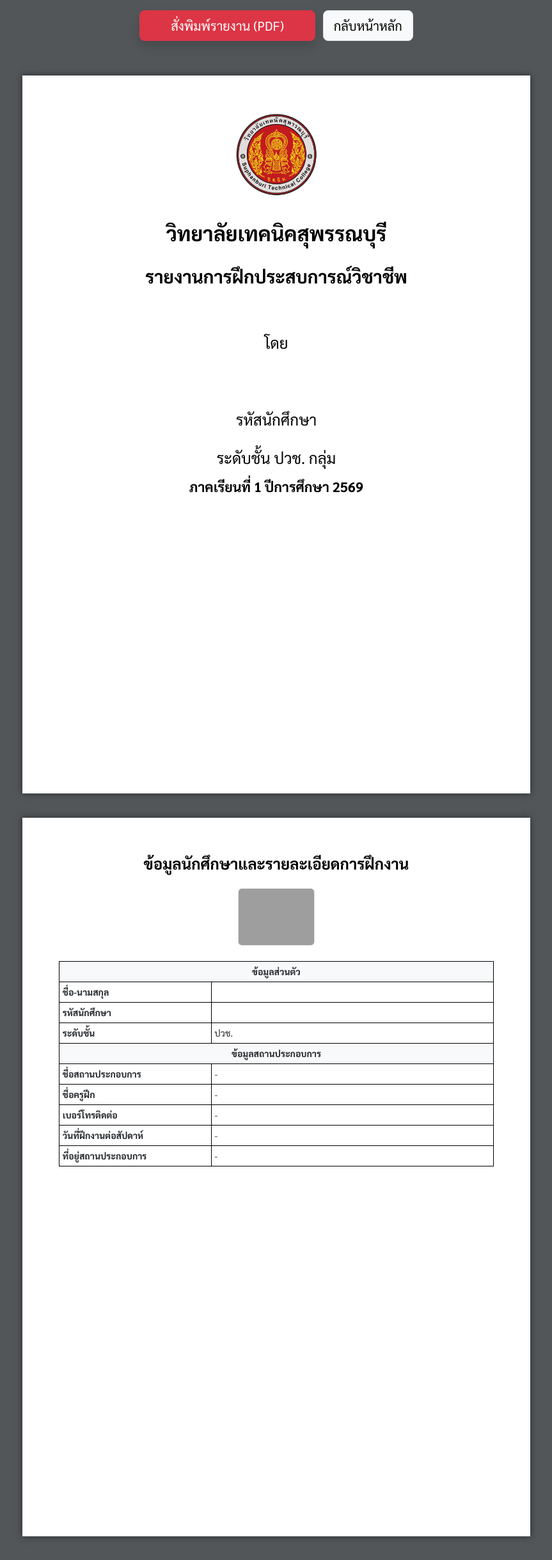
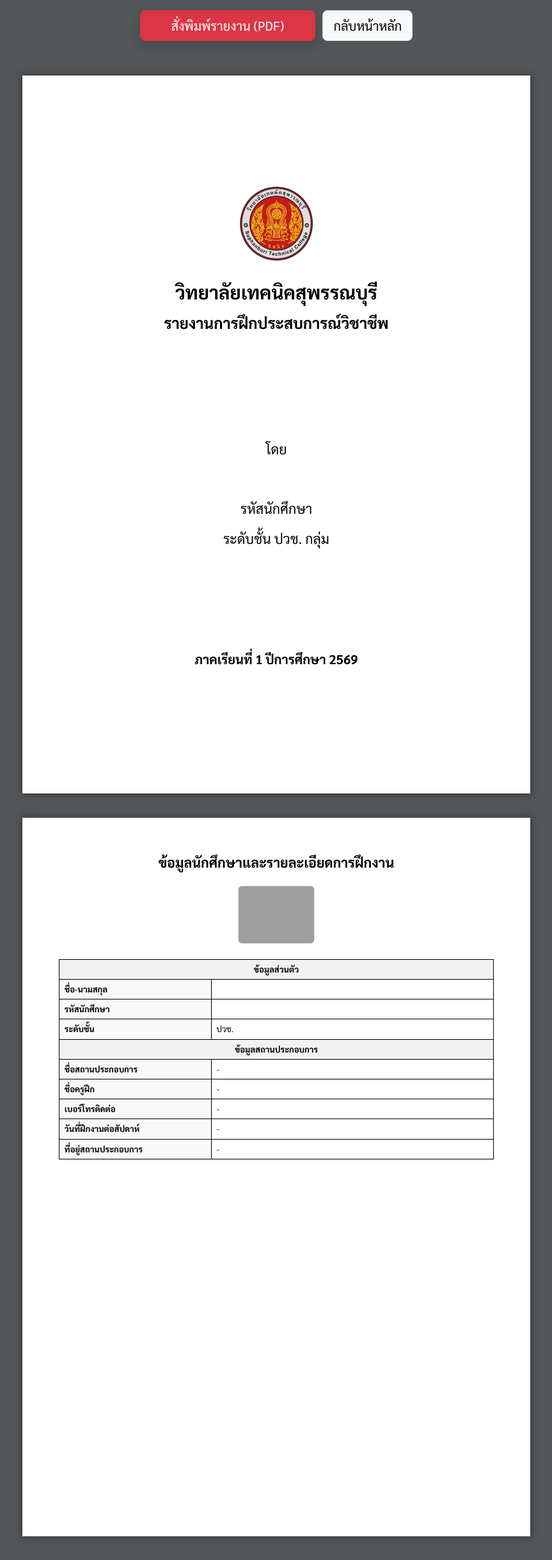
Before and after one commit to shellclub/stc-edvt, a PHP site: page /print_report.php in a window 1280 px wide. Shown: the whole page at 64% size, without its empty margins (208-1071 px from the left). Run offline with PHP 8.4, Linux system fonts and the light colour scheme; a user stored in the database is signed in; data comes from the database, SQL or seed files in the repository; tables that the repository leaves empty or names only in its code hold one stand-in row (values such as "Sample post"); grey boxes are pictures that could not be loaded.

Commit message:
update Print Report1

```diff
--- a/print_report.php
+++ b/print_report.php
@@ -2,7 +2,10 @@
 session_start();
 include "config.php";
 
-if (!isset($_SESSION['student_id'])) { header("location: index.php"); exit(); }
+if (!isset($_SESSION['student_id'])) {
+    header("location: index.php");
+    exit();
+}
 $sid = $_SESSION['student_id'];
 
 // 1. ดึงข้อมูลนักศึกษาและสถานที่ฝึกงาน
@@ -16,8 +19,14 @@ $user = mysqli_fetch_array($query_user);
 $sid_char3 = substr($sid, 2, 1);
 $student_level = ($sid_char3 == '2') ? "ปวช." : (($sid_char3 == '3') ? "ปวส." : "");
 
-// 3. ตั้งค่าวันฝึกงานจากข้อมูลที่กรอก (เช็คว่ามีคำว่า 'เสาร์' หรือไม่)
-$work_days = ['Monday'=>'จันทร์', 'Tuesday'=>'อังคาร', 'Wednesday'=>'พุธ', 'Thursday'=>'พฤหัสบดี', 'Friday'=>'ศุกร์'];
+// 3. ตั้งค่าวันฝึกงานจากข้อมูลที่กรอก
+$work_days = [
+    'Monday'    => 'จันทร์',
+    'Tuesday'   => 'อังคาร',
+    'Wednesday' => 'พุธ',
+    'Thursday'  => 'พฤหัสบดี',
+    'Friday'    => 'ศุกร์'
+];
 if (strpos($user['training_days'], 'เสาร์') !== false) {
     $work_days['Saturday'] = 'เสาร์';
 }
@@ -33,10 +42,10 @@ while ($row = mysqli_fetch_assoc($query_report)) {
 }
 
 function dateThaiShort($strDate) {
-    if(!$strDate) return "-";
+    if (!$strDate) return "-";
     $strYear = date("Y", strtotime($strDate)) + 543;
-    $strMonthCut = Array("", "ม.ค.","ก.พ.","มี.ค.","เม.ย.","พ.ค.","มิ.ย.","ก.ค.","ส.ค.","ก.ย.","ต.ค.","พ.ย.","ธ.ค.");
-    return date("j", strtotime($strDate))." ".$strMonthCut[date("n", strtotime($strDate))]." ".$strYear;
+    $strMonthCut = ["", "ม.ค.", "ก.พ.", "มี.ค.", "เม.ย.", "พ.ค.", "มิ.ย.", "ก.ค.", "ส.ค.", "ก.ย.", "ต.ค.", "พ.ย.", "ธ.ค."];
+    return date("j", strtotime($strDate)) . " " . $strMonthCut[(int)date("n", strtotime($strDate))] . " " . $strYear;
 }
 ?>
 
@@ -44,37 +53,118 @@ function dateThaiShort($strDate) {
 <html lang="th">
 <head>
     <meta charset="UTF-8">
-    <title>รายงานการฝึกงาน - <?php echo $user['fullname']; ?></title>
+    <title>รายงานการฝึกงาน - <?php echo htmlspecialchars($user['fullname']); ?></title>
     <link href="https://cdn.jsdelivr.net/npm/bootstrap@5.3.0/dist/css/bootstrap.min.css" rel="stylesheet">
-    <link href="https://fonts.googleapis.com/css2?family=Sarabun:wght@400;700&display=swap" rel="stylesheet">
+    <link href="https://fonts.googleapis.com/css2?family=Sarabun:wght@400;600;700&display=swap" rel="stylesheet">
     <style>
+        * {
+            box-sizing: border-box;
+        }
+
+        body {
+            font-family: 'Sarabun', sans-serif;
+            color: #000;
+            background-color: #525659;
+            margin: 0;
+            padding: 0;
+            font-size: 13px;
+            line-height: 1.4;
+        }
+
+        /* มุมมองบนหน้าจอคอมพิวเตอร์ */
         @media screen {
-            body { background-color: #525659; margin: 0; }
-            .page {
-                width: 210mm; min-height: 297mm; padding: 15mm;
-                margin: 10mm auto; background: white; box-shadow: 0 0 10px rgba(0,0,0,0.5);
+            .page-container {
+                width: 210mm;
+                min-height: 297mm;
+                padding: 15mm;
+                margin: 10mm auto;
+                background: white;
+                box-shadow: 0 0 10px rgba(0,0,0,0.5);
+                position: relative;
             }
         }
 
-        body { font-family: 'Sarabun', sans-serif; color: #000; }
-        .page { box-sizing: border-box; position: relative; }
-
-        /* ตั้งค่าแยกหน้าสำหรับ Print */
+        /* มุมมองการสั่งพิมพ์ / บันทึกเป็น PDF */
         @media print {
-            @page { size: A4; margin: 0; }
-            body { background: none; margin: 0; padding: 0; }
-            .page {
-                margin: 0; width: 210mm; height: 297mm;
-                padding: 15mm; page-break-after: always;
-                box-shadow: none; border: none;
+            @page {
+                size: A4 portrait;
+                margin: 12mm; /* ให้เบราว์เซอร์จัดการขอบกระดาษจริง */
+            }
+            body {
+                background: white !important;
+                margin: 0 !important;
+                padding: 0 !important;
+            }
+            .page-container {
+                margin: 0 !important;
+                padding: 0 !important;
+                width: 100% !important;
+                min-height: auto !important;
+                box-shadow: none !important;
+                border: none !important;
+                page-break-after: always;
+                break-after: page;
             }
             .no-print { display: none !important; }
+
+            /* ป้องกันแถวตารางขาดครึ่ง */
+            tr {
+                page-break-inside: avoid !important;
+                break-inside: avoid !important;
+            }
+            thead {
+                display: table-header-group;
+            }
+            .signature-block {
+                page-break-inside: avoid !important;
+                break-inside: avoid !important;
+            }
         }
 
-        .table-bordered th, .table-bordered td { border: 1px solid black !important; padding: 5px; vertical-align: middle; font-size: 14px; }
-        .logo { width: 3.5cm; margin-bottom: 1cm; }
+        /* สไตล์ตาราง */
+        .table-custom {
+            width: 100%;
+            border-collapse: collapse;
+            margin-bottom: 12px;
+        }
+        .table-custom th, .table-custom td {
+            border: 1px solid #000 !important;
+            padding: 6px 8px;
+            vertical-align: top;
+        }
+        .table-custom th {
+            background-color: #f2f2f2 !important;
+            -webkit-print-color-adjust: exact;
+            print-color-adjust: exact;
+            text-align: center;
+            font-weight: bold;
+        }
+
+        .logo { width: 3.2cm; margin-bottom: 0.8cm; }
         .info-title { font-weight: bold; width: 35%; background: #f8f9fa; }
-        .cover-page { display: flex; flex-direction: column; align-items: center; text-align: center; height: 100%; justify-content: center; }
+
+        .cover-content {
+            display: flex;
+            flex-direction: column;
+            align-items: center;
+            text-align: center;
+            min-height: 240mm;
+            justify-content: space-between;
+            padding: 30mm 0 10mm 0;
+        }
+
+        .report-text {
+            font-size: 12px;
+            line-height: 1.45;
+            word-break: break-word;
+            white-space: normal;
+        }
+
+        .img-report {
+            object-fit: cover;
+            border-radius: 3px;
+            border: 1px solid #ccc;
+        }
     </style>
 </head>
 <body>
@@ -84,85 +174,113 @@ function dateThaiShort($strDate) {
     <a href="dashboard.php" class="btn btn-light btn-lg ms-2 border">กลับหน้าหลัก</a>
 </div>
 
-<!-- หน้าที่ 1: หน้าปก -->
-<div class="page">
-    <div class="cover-page">
-        <img src="image/icon_stc.jpg" class="logo">
-        <h2 class="fw-bold">วิทยาลัยเทคนิคสุพรรณบุรี</h2>
-        <h3 class="mt-4 fw-bold">รายงานการฝึกประสบการณ์วิชาชีพ</h3>
-        <div class="mt-5" style="font-size: 18pt; line-height: 2.5;">
+<!-- ================= หน้าที่ 1: หน้าปก ================= -->
+<div class="page-container">
+    <div class="cover-content">
+        <div>
+            <img src="image/icon_stc.jpg" class="logo" onerror="this.style.display='none'">
+            <h2 class="fw-bold" style="font-size: 22pt;">วิทยาลัยเทคนิคสุพรรณบุรี</h2>
+            <h3 class="mt-3 fw-bold" style="font-size: 18pt;">รายงานการฝึกประสบการณ์วิชาชีพ</h3>
+        </div>
+
+        <div style="font-size: 16pt; line-height: 2.2;">
             โดย<br>
-            <strong><?php echo $user['fullname']; ?></strong><br>
-            รหัสนักศึกษา <?php echo $user['student_id']; ?><br>
-            ระดับชั้น <?php echo $student_level; ?> กลุ่ม <?php echo $user['group_name']; ?>
+            <strong><?php echo htmlspecialchars($user['fullname']); ?></strong><br>
+            รหัสนักศึกษา <?php echo htmlspecialchars($user['student_id']); ?><br>
+            ระดับชั้น <?php echo $student_level; ?> กลุ่ม <?php echo htmlspecialchars($user['group_name']); ?>
         </div>
-        <div class="mt-auto fw-bold" style="font-size: 16pt; margin-bottom: 2cm;">ภาคเรียนที่ 1 ปีการศึกษา 2569</div>
+
+        <div class="fw-bold" style="font-size: 15pt;">
+            ภาคเรียนที่ 1 ปีการศึกษา 2569
+        </div>
     </div>
 </div>
 
-<!-- หน้าที่ 2: ข้อมูลส่วนตัว -->
-<div class="page">
-    <h4 class="text-center fw-bold mb-4">ข้อมูลนักศึกษาและรายละเอียดการฝึกงาน</h4>
+<!-- ================= หน้าที่ 2: ข้อมูลส่วนตัว ================= -->
+<div class="page-container">
+    <h4 class="text-center fw-bold mb-4" style="font-size: 16pt;">ข้อมูลนักศึกษาและรายละเอียดการฝึกงาน</h4>
     <div class="text-center mb-4">
         <img src="https://rms.stc.ac.th/image.php?src=files/importpicstd/01/<?php echo $user['student_id']; ?>.jpg&x=150&f=0" class="rounded border" width="120" onerror="this.src='https://cdn-icons-png.flaticon.com/512/149/149071.png';">
     </div>
 
-    <table class="table table-bordered w-100">
-        <tr><th colspan="2" class="bg-light text-center">ข้อมูลส่วนตัว</th></tr>
-        <tr><td class="info-title">ชื่อ-นามสกุล</td><td><?php echo $user['fullname']; ?></td></tr>
-        <tr><td class="info-title">รหัสนักศึกษา</td><td><?php echo $user['student_id']; ?></td></tr>
+    <table class="table-custom">
+        <tr><th colspan="2">ข้อมูลส่วนตัว</th></tr>
+        <tr><td class="info-title">ชื่อ-นามสกุล</td><td><?php echo htmlspecialchars($user['fullname']); ?></td></tr>
+        <tr><td class="info-title">รหัสนักศึกษา</td><td><?php echo htmlspecialchars($user['student_id']); ?></td></tr>
         <tr><td class="info-title">ระดับชั้น</td><td><?php echo $student_level; ?></td></tr>
 
-        <tr><th colspan="2" class="bg-light text-center">ข้อมูลสถานประกอบการ</th></tr>
-        <tr><td class="info-title">ชื่อสถานประกอบการ</td><td><?php echo $user['company_name'] ?: '-'; ?></td></tr>
-        <tr><td class="info-title">ชื่อครูฝึก </td><td><?php echo $user['mentor_name'] ?: '-'; ?></td></tr>
-        <tr><td class="info-title">เบอร์โทรติดต่อ</td><td><?php echo $user['company_phone'] ?: '-'; ?></td></tr>
-        <tr><td class="info-title">วันที่ฝึกงานต่อสัปดาห์</td><td><?php echo $user['training_days'] ?: '-'; ?></td></tr>
-        <tr><td class="info-title">ที่อยู่สถานประกอบการ</td><td><?php echo $user['company_address'] ?: '-'; ?></td></tr>
+        <tr><th colspan="2">ข้อมูลสถานประกอบการ</th></tr>
+        <tr><td class="info-title">ชื่อสถานประกอบการ</td><td><?php echo htmlspecialchars($user['company_name'] ?: '-'); ?></td></tr>
+        <tr><td class="info-title">ชื่อครูฝึก</td><td><?php echo htmlspecialchars($user['mentor_name'] ?: '-'); ?></td></tr>
+        <tr><td class="info-title">เบอร์โทรติดต่อ</td><td><?php echo htmlspecialchars($user['company_phone'] ?: '-'); ?></td></tr>
+        <tr><td class="info-title">วันที่ฝึกงานต่อสัปดาห์</td><td><?php echo htmlspecialchars($user['training_days'] ?: '-'); ?></td></tr>
+        <tr><td class="info-title">ที่อยู่สถานประกอบการ</td><td><?php echo htmlspecialchars($user['company_address'] ?: '-'); ?></td></tr>
     </table>
 </div>
 
-<!-- รายงานรายสัปดาห์ -->
-<?php foreach ($weeks as $week_id => $days): ?>
-<div class="page">
-    <h5 class="fw-bold mb-3 text-center">บันทึกรายงานการฝึกงานประจำสัปดาห์</h5>
+<!-- ================= รายงานรายสัปดาห์ (1 หรือ 2 หน้าอัตโนมัติตามความยาวเนื้อหา) ================= -->
+<?php
+$week_num = 1;
+foreach ($weeks as $week_id => $days):
+    $data_in_week = [];
+    $total_chars = 0;
 
-    <table class="table table-bordered">
-        <thead class="text-center bg-light">
+    foreach ($days as $d) {
+        $day_name = date('l', strtotime($d['report_date']));
+        $data_in_week[$day_name] = $d;
+        $total_chars += mb_strlen($d['job_details'] ?? '', 'UTF-8');
+    }
+
+    // หากข้อความยาวเกิน 400 ตัวอักษรจะตัดแบ่ง 2 หน้า (หน้าละ 3 วัน) ถ้าไม่เกินจะรวมเป็น 1 หน้าเดียว
+    if ($total_chars > 400) {
+        $chunked_days = array_chunk($work_days, 3, true);
+    } else {
+        $chunked_days = [$work_days];
+    }
+
+    $part = 1;
+    $total_parts = count($chunked_days);
+
+    foreach ($chunked_days as $page_days):
+?>
+<div class="page-container">
+    <div style="display: flex; justify-content: space-between; align-items: flex-end; margin-bottom: 8px;">
+        <h5 class="fw-bold mb-0" style="font-size: 14pt;">บันทึกรายงานการฝึกงานประจำสัปดาห์ที่ <?php echo $week_num; ?></h5>
+        <?php if ($total_parts > 1): ?>
+            <span style="font-size: 11px; color: #555;">(หน้าที่ <?php echo $part; ?>/<?php echo $total_parts; ?>)</span>
+        <?php endif; ?>
+    </div>
+
+    <table class="table-custom">
+        <thead>
             <tr>
-                <th width="15%">วัน / วันที่</th>
-                <th width="45%">รายละเอียดงานที่ปฏิบัติ</th>
-                <th width="15%">ปัญหา/อุปสรรค</th>
-                <th width="25%">รูปภาพ</th>
+                <th style="width: 17%;">วัน / วันที่</th>
+                <th style="width: 48%;">รายละเอียดงานที่ปฏิบัติ</th>
+                <th style="width: 17%;">ปัญหา/อุปสรรค</th>
+                <th style="width: 18%;">รูปภาพ</th>
             </tr>
         </thead>
         <tbody>
             <?php
-            $data_in_week = [];
-            foreach($days as $d) {
-                $day_name = date('l', strtotime($d['report_date']));
-                $data_in_week[$day_name] = $d;
-            }
-
-            foreach ($work_days as $eng => $th):
+            foreach ($page_days as $eng => $th):
                 $row = isset($data_in_week[$eng]) ? $data_in_week[$eng] : null;
             ?>
             <tr>
-                <td class="text-center">
-                    <strong><?php echo $th; ?></strong><br>
-                    <small style="font-size: 11px;"><?php echo $row ? dateThaiShort($row['report_date']) : '-'; ?></small>
+                <td style="text-align: center;">
+                    <strong>วัน<?php echo $th; ?></strong><br>
+                    <small style="font-size: 11px; color: #444;"><?php echo $row ? dateThaiShort($row['report_date']) : '-'; ?></small>
                 </td>
-                <td style="height: 90px; font-size: 13px;">
-                    <?php echo $row ? nl2br(htmlspecialchars($row['job_details'])) : '<span class="text-muted small">ไม่มีบันทึกงาน</span>'; ?>
+                <td class="report-text" style="<?php echo ($total_parts == 1) ? 'height: 65px;' : 'height: 120px;'; ?>">
+                    <?php echo ($row && !empty(trim($row['job_details']))) ? nl2br(htmlspecialchars($row['job_details'])) : '<span class="text-muted">- ไม่มีบันทึกงาน -</span>'; ?>
                 </td>
-                <td class="small text-danger" style="font-size: 11px;">
-                    <?php echo ($row && $row['problems']) ? htmlspecialchars($row['problems']) : '-'; ?>
+                <td class="report-text text-danger" style="font-size: 11px;">
+                    <?php echo ($row && !empty(trim($row['problems']))) ? nl2br(htmlspecialchars($row['problems'])) : '<span class="text-muted">-</span>'; ?>
                 </td>
-                <td class="text-center">
-                    <?php if($row && $row['report_image']): ?>
-                        <img src="uploads/<?php echo $row['report_image']; ?>" style="max-width: 120px; max-height: 85px; object-fit: cover; border-radius: 4px;">
+                <td style="text-align: center; vertical-align: middle;">
+                    <?php if ($row && !empty($row['report_image'])): ?>
+                        <img src="uploads/<?php echo htmlspecialchars($row['report_image']); ?>" class="img-report" style="<?php echo ($total_parts == 1) ? 'max-width: 90px; max-height: 60px;' : 'max-width: 110px; max-height: 85px;'; ?>">
                     <?php else: ?>
-                        <small class="text-muted">-</small>
+                        <span class="text-muted small">-</span>
                     <?php endif; ?>
                 </td>
             </tr>
@@ -170,12 +288,30 @@ function dateThaiShort($strDate) {
         </tbody>
     </table>
 
-    <div class="row mt-4 text-center" style="font-size: 14px;">
-        <div class="col-6"><br>......................................................<br>( <?php echo $user['fullname']; ?> )<br>นักศึกษา</div>
-        <div class="col-6"><br>......................................................<br>( <?php echo $user['mentor_name']; ?> )<br>ครูฝึก/ผู้ควบคุม</div>
+    <!-- ส่วนเซ็นชื่อกำกับ -->
+    <div class="signature-block mt-3 pt-2" style="font-size: 13px;">
+        <table style="width: 100%; border: none;">
+            <tr>
+                <td style="width: 50%; text-align: center; border: none !important;">
+                    ......................................................<br>
+                    ( <?php echo htmlspecialchars($user['fullname']); ?> )<br>
+                    นักศึกษา
+                </td>
+                <td style="width: 50%; text-align: center; border: none !important;">
+                    ......................................................<br>
+                    ( <?php echo htmlspecialchars($user['mentor_name'] ?: '......................................................'); ?> )<br>
+                    ครูฝึก/ผู้ควบคุม
+                </td>
+            </tr>
+        </table>
     </div>
 </div>
-<?php endforeach; ?>
+<?php
+    $part++;
+    endforeach;
+    $week_num++;
+endforeach;
+?>
 
 </body>
 </html>
```
